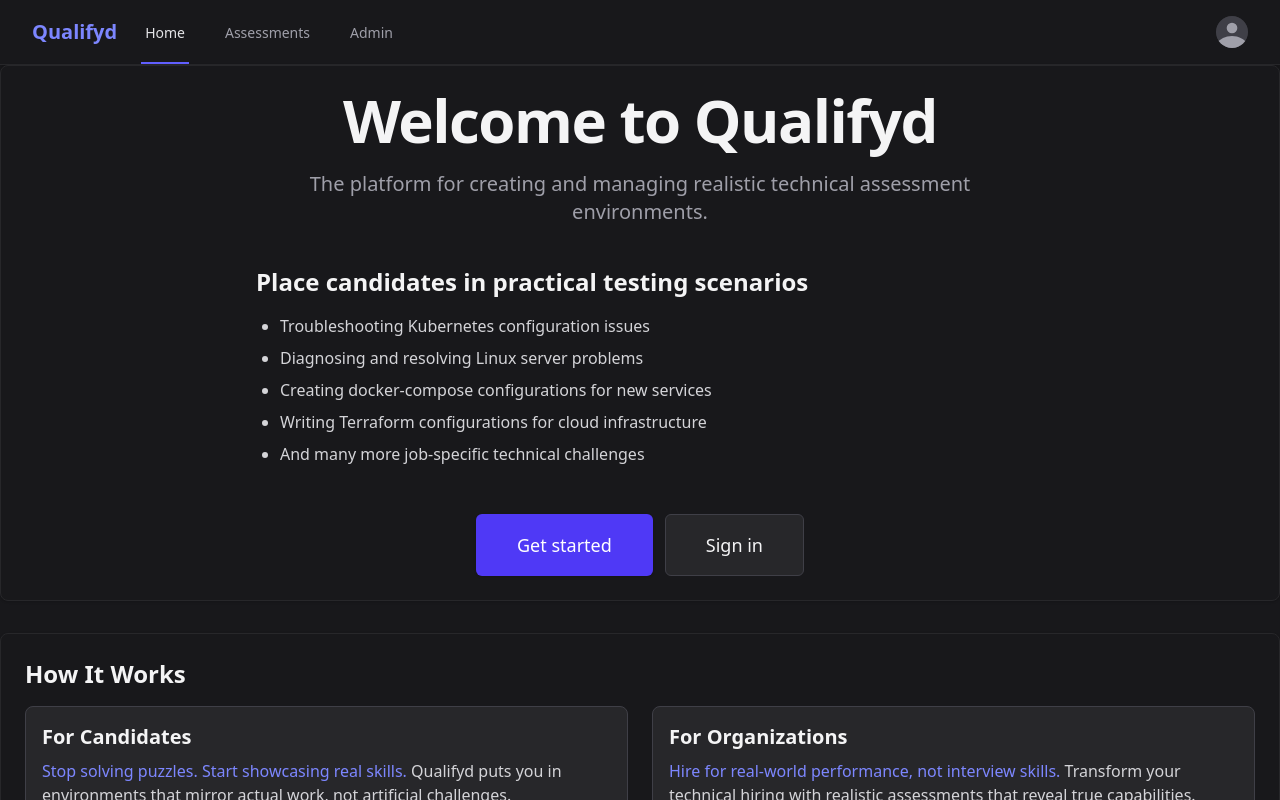
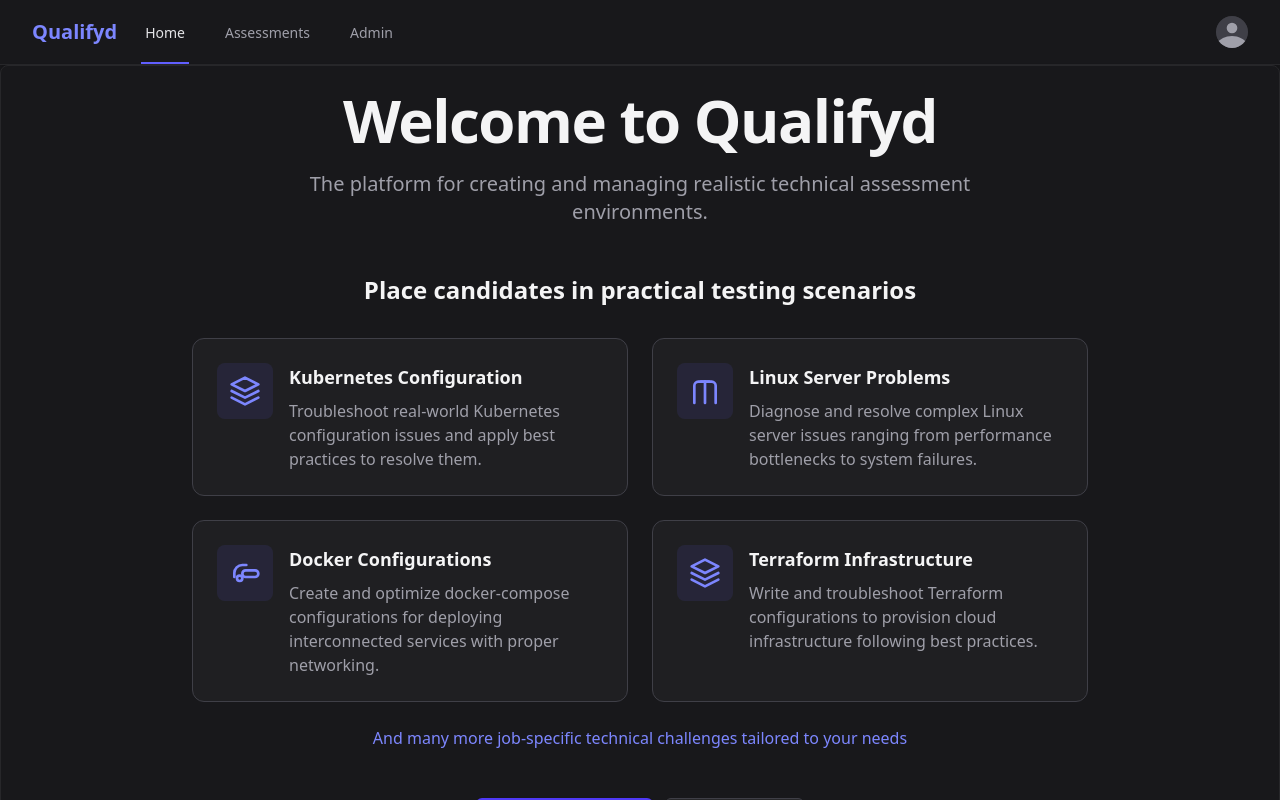
Before and after one commit to cstanislawski/qualifyd, a Next.js app in the folder frontend/: page / in a window 1280 px wide. Shown: the top 800 px of the page. Built offline with nearby package versions, Linux system fonts and the light colour scheme.

Commit message:
feat: enhance README and home page with detailed technical challenge descriptions and improved layout

```diff
--- a/frontend/src/app/page.tsx
+++ b/frontend/src/app/page.tsx
@@ -14,17 +14,83 @@ export default function Home() {
             </p>
           </div>
 
-          <div className="mt-10 max-w-3xl mx-auto">
-            <h2 className="text-2xl font-bold text-zinc-100">
+          <div className="mt-12 max-w-4xl mx-auto">
+            <h2 className="text-2xl font-bold text-zinc-100 text-center mb-8">
               Place candidates in practical testing scenarios
             </h2>
-            <ul className="mt-4 ml-6 list-disc text-zinc-300">
-              <li className="mt-2">Troubleshooting Kubernetes configuration issues</li>
-              <li className="mt-2">Diagnosing and resolving Linux server problems</li>
-              <li className="mt-2">Creating docker-compose configurations for new services</li>
-              <li className="mt-2">Writing Terraform configurations for cloud infrastructure</li>
-              <li className="mt-2">And many more job-specific technical challenges</li>
-            </ul>
+
+            <div className="grid grid-cols-1 md:grid-cols-2 gap-6">
+              {/* Kubernetes Scenario Card */}
+              <div className="bg-zinc-800/50 rounded-xl p-6 border border-zinc-700 hover:border-indigo-500 transition-all hover:shadow-md hover:shadow-indigo-500/10 group">
+                <div className="flex items-start">
+                  <div className="bg-indigo-500/10 p-3 rounded-lg mr-4 group-hover:bg-indigo-500/20 transition-all">
+                    <svg xmlns="http://www.w3.org/2000/svg" className="h-8 w-8 text-indigo-400" viewBox="0 0 24 24" fill="none" stroke="currentColor" strokeWidth="2" strokeLinecap="round" strokeLinejoin="round">
+                      <path d="M12 2L2 7l10 5 10-5-10-5zM2 17l10 5 10-5M2 12l10 5 10-5"></path>
+                    </svg>
+                  </div>
+                  <div>
+                    <h3 className="text-lg font-semibold text-zinc-100 mb-2">Kubernetes Configuration</h3>
+                    <p className="text-zinc-400">Troubleshoot real-world Kubernetes configuration issues and apply best practices to resolve them.</p>
+                  </div>
+                </div>
+              </div>
+
+              {/* Linux Server Card */}
+              <div className="bg-zinc-800/50 rounded-xl p-6 border border-zinc-700 hover:border-indigo-500 transition-all hover:shadow-md hover:shadow-indigo-500/10 group">
+                <div className="flex items-start">
+                  <div className="bg-indigo-500/10 p-3 rounded-lg mr-4 group-hover:bg-indigo-500/20 transition-all">
+                    <svg xmlns="http://www.w3.org/2000/svg" className="h-8 w-8 text-indigo-400" viewBox="0 0 24 24" fill="none" stroke="currentColor" strokeWidth="2" strokeLinecap="round" strokeLinejoin="round">
+                      <path d="M4 21v-13a3 3 0 0 1 3-3h10a3 3 0 0 1 3 3v13"></path>
+                      <line x1="9" y1="5" x2="15" y2="5"></line>
+                      <line x1="12" y1="5" x2="12" y2="21"></line>
+                    </svg>
+                  </div>
+                  <div>
+                    <h3 className="text-lg font-semibold text-zinc-100 mb-2">Linux Server Problems</h3>
+                    <p className="text-zinc-400">Diagnose and resolve complex Linux server issues ranging from performance bottlenecks to system failures.</p>
+                  </div>
+                </div>
+              </div>
+
+              {/* Docker Compose Card */}
+              <div className="bg-zinc-800/50 rounded-xl p-6 border border-zinc-700 hover:border-indigo-500 transition-all hover:shadow-md hover:shadow-indigo-500/10 group">
+                <div className="flex items-start">
+                  <div className="bg-indigo-500/10 p-3 rounded-lg mr-4 group-hover:bg-indigo-500/20 transition-all">
+                    <svg xmlns="http://www.w3.org/2000/svg" className="h-8 w-8 text-indigo-400" viewBox="0 0 24 24" fill="none" stroke="currentColor" strokeWidth="2" strokeLinecap="round" strokeLinejoin="round">
+                      <path d="M22 12.5a2.5 2.5 0 0 0-2.5-2.5h-7A2.5 2.5 0 0 0 10 12.5a2.5 2.5 0 0 0 2.5 2.5h7a2.5 2.5 0 0 0 2.5-2.5z"></path>
+                      <path d="M8 18a2 2 0 1 0 0-4 2 2 0 0 0 0 4z"></path>
+                      <path d="M4 15v-3a6 6 0 0 1 6-6h3"></path>
+                    </svg>
+                  </div>
+                  <div>
+                    <h3 className="text-lg font-semibold text-zinc-100 mb-2">Docker Configurations</h3>
+                    <p className="text-zinc-400">Create and optimize docker-compose configurations for deploying interconnected services with proper networking.</p>
+                  </div>
+                </div>
+              </div>
+
+              {/* Terraform Card */}
+              <div className="bg-zinc-800/50 rounded-xl p-6 border border-zinc-700 hover:border-indigo-500 transition-all hover:shadow-md hover:shadow-indigo-500/10 group">
+                <div className="flex items-start">
+                  <div className="bg-indigo-500/10 p-3 rounded-lg mr-4 group-hover:bg-indigo-500/20 transition-all">
+                    <svg xmlns="http://www.w3.org/2000/svg" className="h-8 w-8 text-indigo-400" viewBox="0 0 24 24" fill="none" stroke="currentColor" strokeWidth="2" strokeLinecap="round" strokeLinejoin="round">
+                      <path d="M12 2L2 7l10 5 10-5-10-5zM2 17l10 5 10-5"></path>
+                      <path d="M2 12l10 5 10-5"></path>
+                    </svg>
+                  </div>
+                  <div>
+                    <h3 className="text-lg font-semibold text-zinc-100 mb-2">Terraform Infrastructure</h3>
+                    <p className="text-zinc-400">Write and troubleshoot Terraform configurations to provision cloud infrastructure following best practices.</p>
+                  </div>
+                </div>
+              </div>
+            </div>
+
+            <div className="mt-6 text-center">
+              <p className="text-indigo-400 font-medium">
+                And many more job-specific technical challenges tailored to your needs
+              </p>
+            </div>
           </div>
 
           <div className="mt-12 sm:flex sm:justify-center">
```
Also changed, not shown: 1 other file (tests, documents, lock files or other folders).
